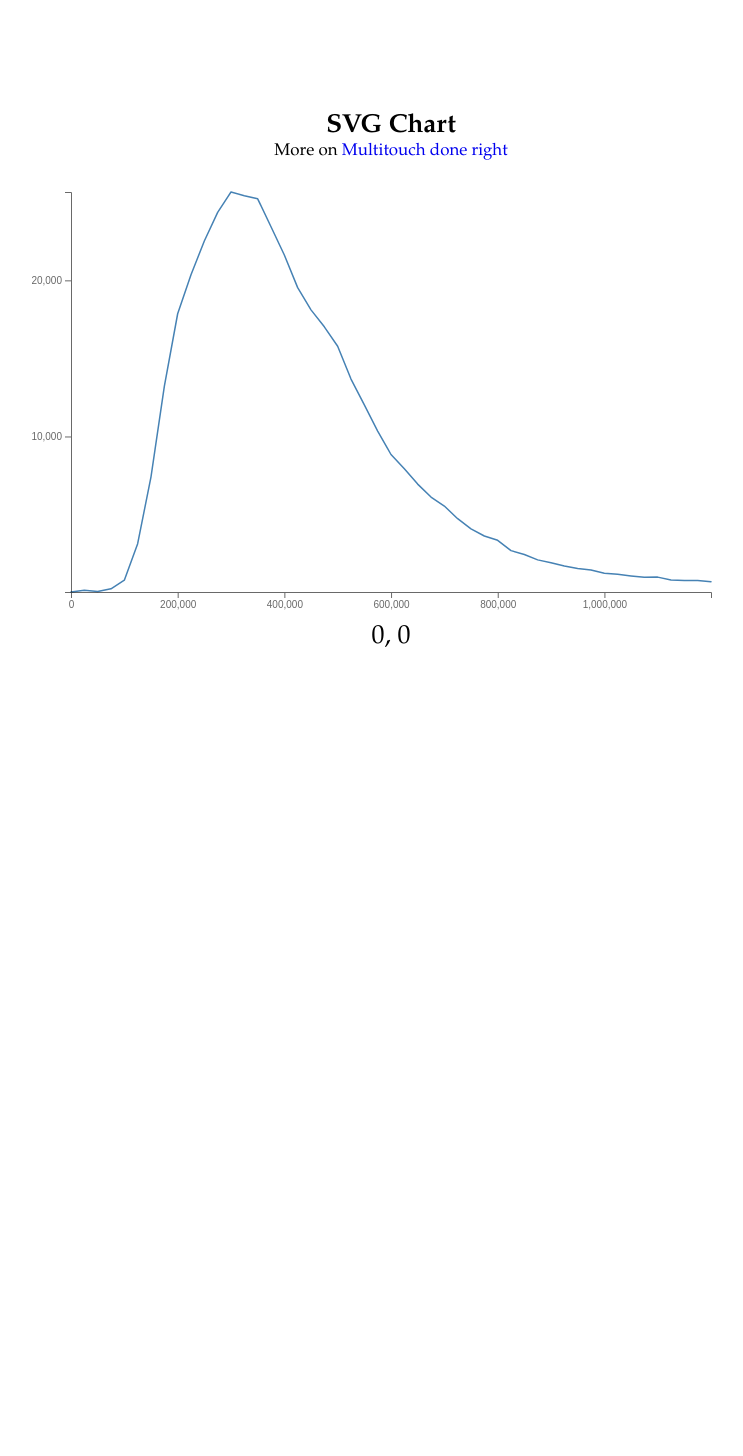
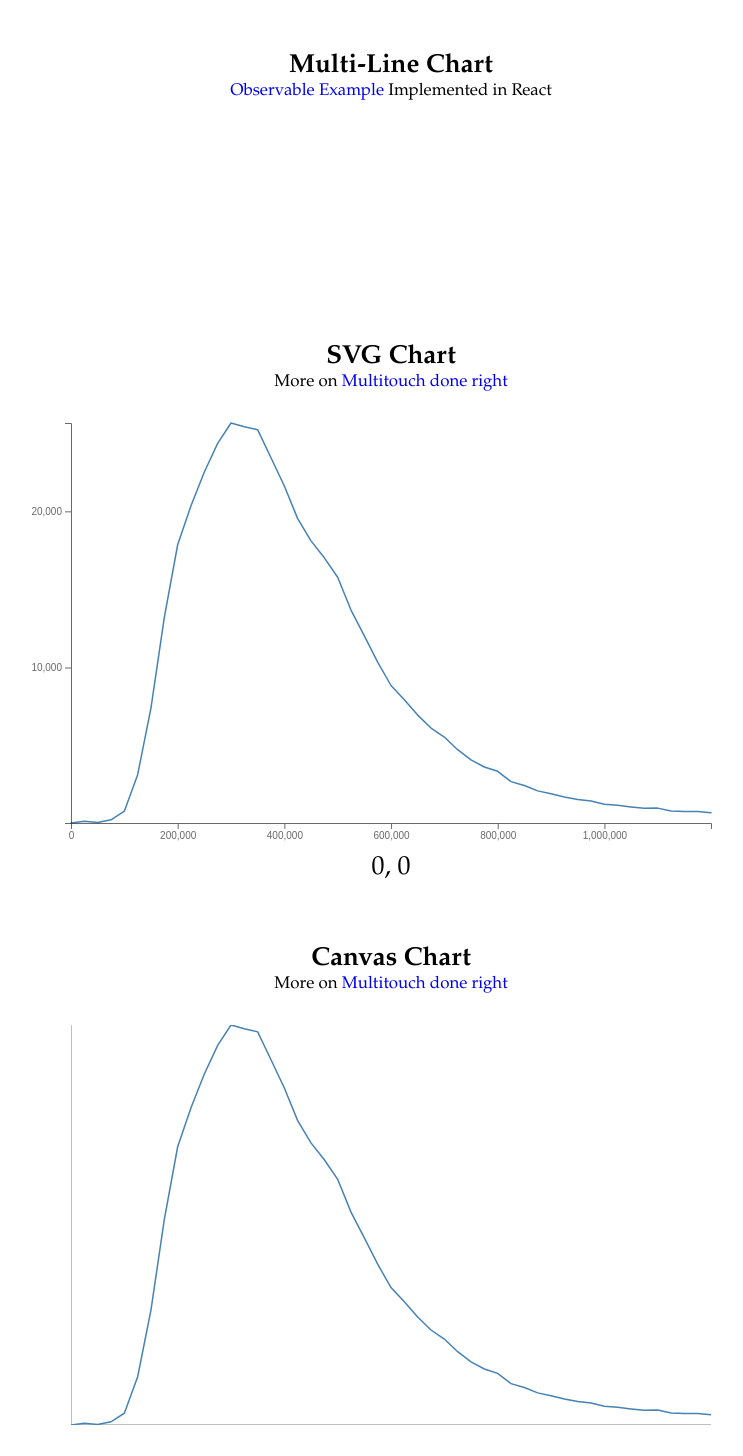
Before and after one commit to anselbrandt/d3-interactive, a React (Create React App) app: page / in a window 1280 px wide. Shown: the part 60-1516 px from the top of the page, without its empty margins (249-992 px from the left). Before the commit the page ends 803 px from the top, so only its background shows below. Built offline with nearby package versions, Linux system fonts and the light colour scheme; no server answers.

Commit message:
Show all charts

```diff
--- a/src/App.js
+++ b/src/App.js
@@ -1,8 +1,8 @@
 import React from "react";
 import "./App.css";
-// import MultilineChart from "./MultilineChart";
+import MultilineChart from "./MultilineChart";
 import SvgChart from "./SvgChart";
-// import CanvasChart from "./CanvasChart";
+import CanvasChart from "./CanvasChart";
 
 function App() {
   return (
@@ -11,11 +11,15 @@ function App() {
       <div className="SubTitle" style={{ marginBottom: 30 }}>
         SVG, Canvas and Multiline
       </div>
-      <div style={{ margin: 30 }}>{/* <MultilineChart /> */}</div>
+      <div style={{ margin: 30 }}>
+        <MultilineChart />
+      </div>
       <div style={{ margin: 30 }}>
         <SvgChart />
       </div>
-      <div style={{ margin: 30 }}>{/* <CanvasChart /> */}</div>
+      <div style={{ margin: 30 }}>
+        <CanvasChart />
+      </div>
     </div>
   );
 }
```
